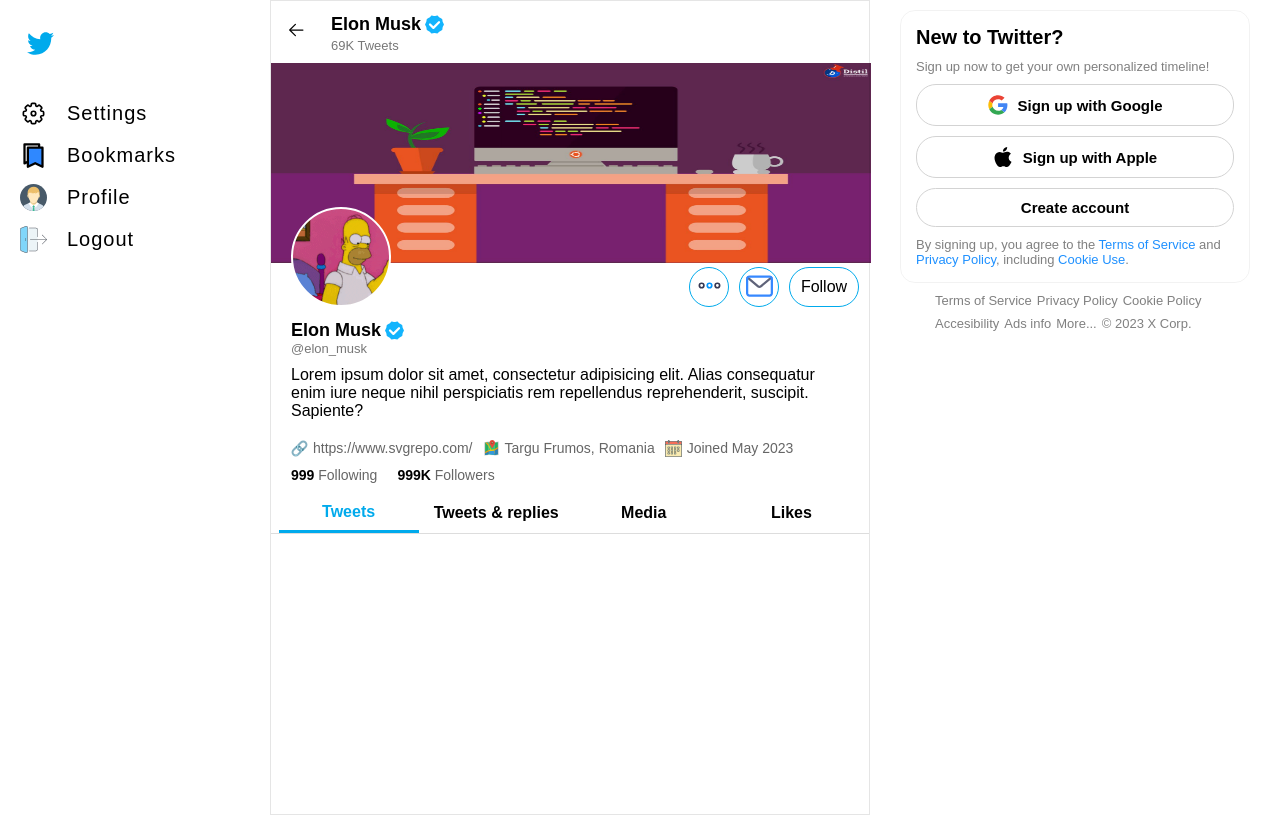
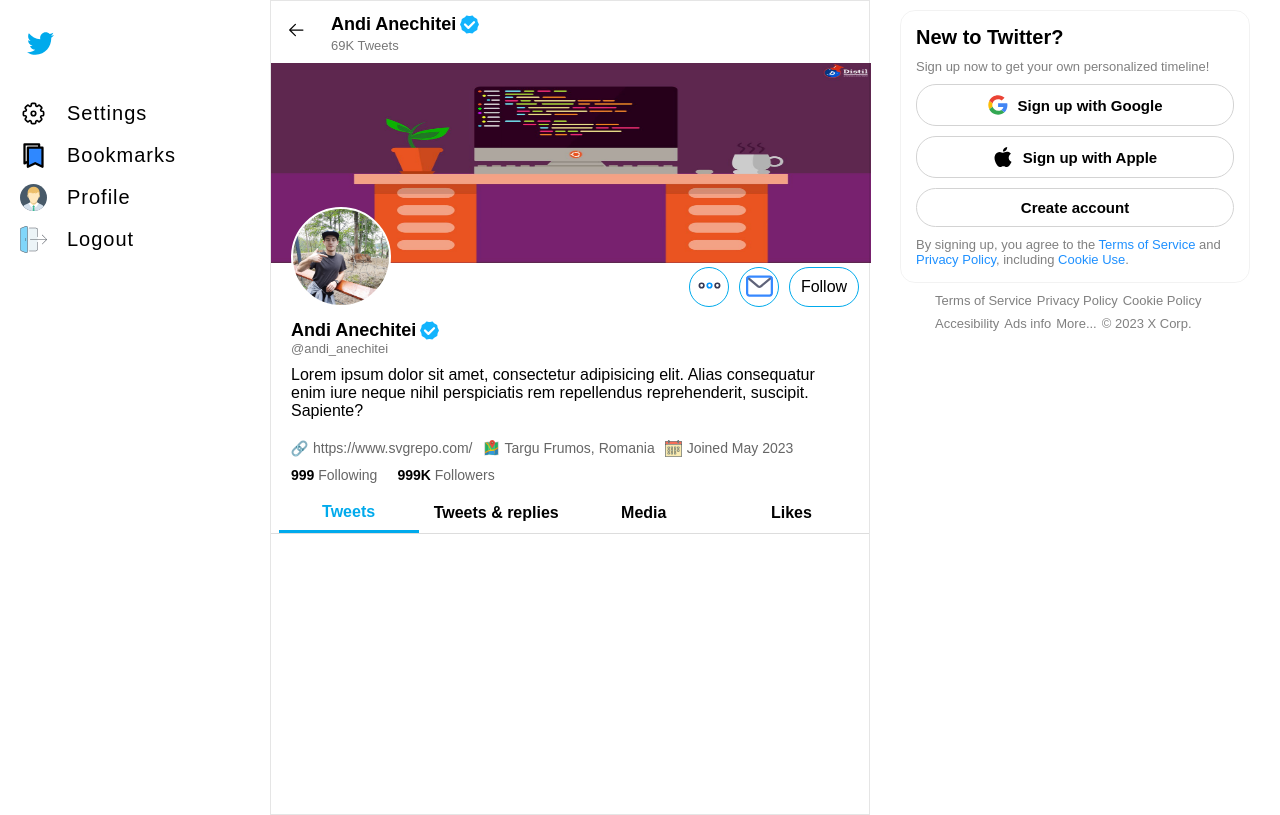
Before and after one commit to andianechitei/twitter, a plain HTML site: page index.html in a window 1280 px wide. Drawn offline with nearby package versions, Linux system fonts and the light colour scheme.

Commit message:
Changed profile picture and name

```diff
--- a/assets/css/stylesheet.css
+++ b/assets/css/stylesheet.css
@@ -267,7 +267,7 @@
     z-index: -1;
 }
 .main .User-Profile .profile-page .profile-display .profile-pic{
-    background: url("../images/profile-pic.gif") no-repeat;
+    background: url("../images/IMG-20210720-WA0000.jpg") no-repeat;
     background-size: cover;
     height: 100px;
     width: 100px;
--- a/index.html
+++ b/index.html
@@ -177,7 +177,7 @@
             </div>
             <div class="user-header-info">
                 <div class="user-title">
-                    Elon Musk
+                    Andi Anechitei
                     <img src="./assets/images/verified.svg" alt=""/>
                 </div>
                 <span class="tweets">69K Tweets</span>
@@ -207,11 +207,11 @@
                 <div class="profile-data">
                     <div class="username">
                         <div class="user-title">
-                            <span>Elon Musk</span>
+                            <span>Andi Anechitei</span>
                             <img src="./assets/images/verified.svg" alt=""/>
                         </div>
                         <div class="user-tag">
-                            <span>@elon_musk</span>
+                            <span>@andi_anechitei</span>
                         </div>
                     </div>
                     <div class="profile-description">
```
Also changed, not shown: assets/images/IMG-20210720-WA0000.jpg (added).
